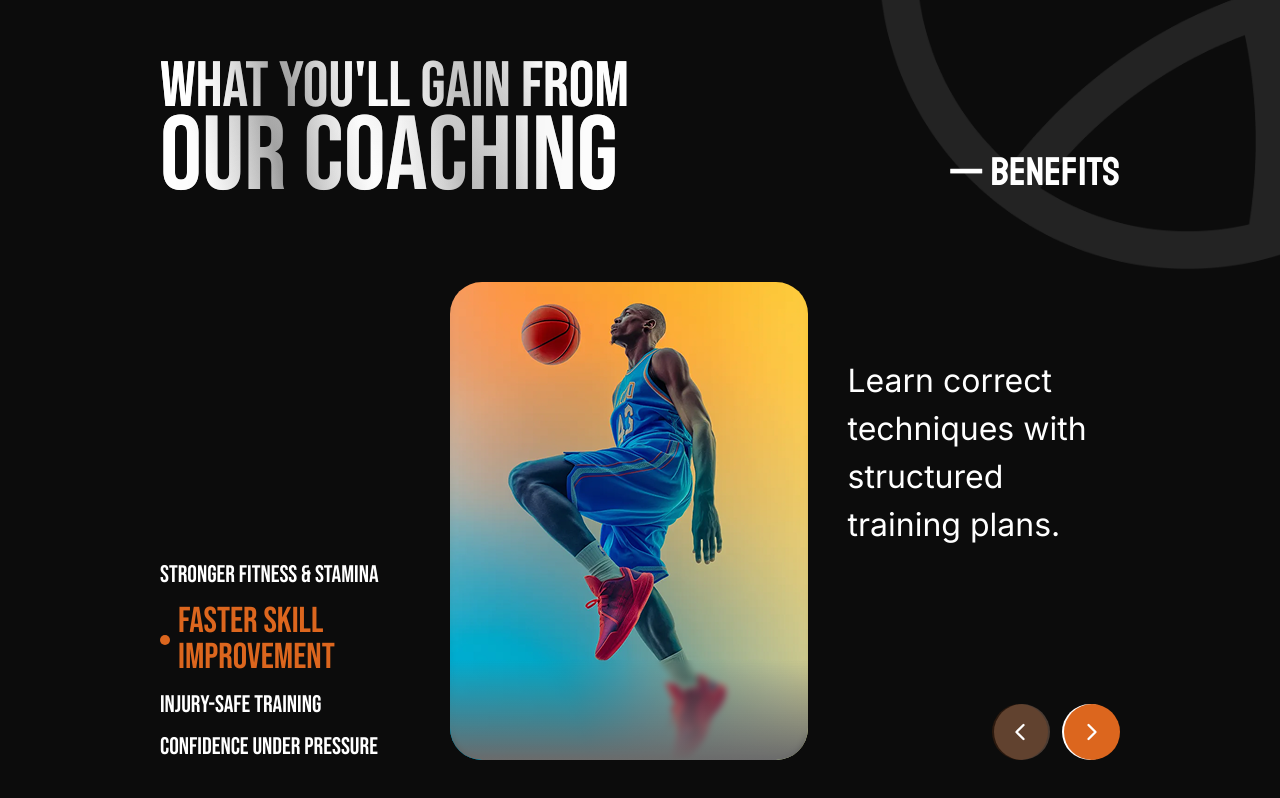
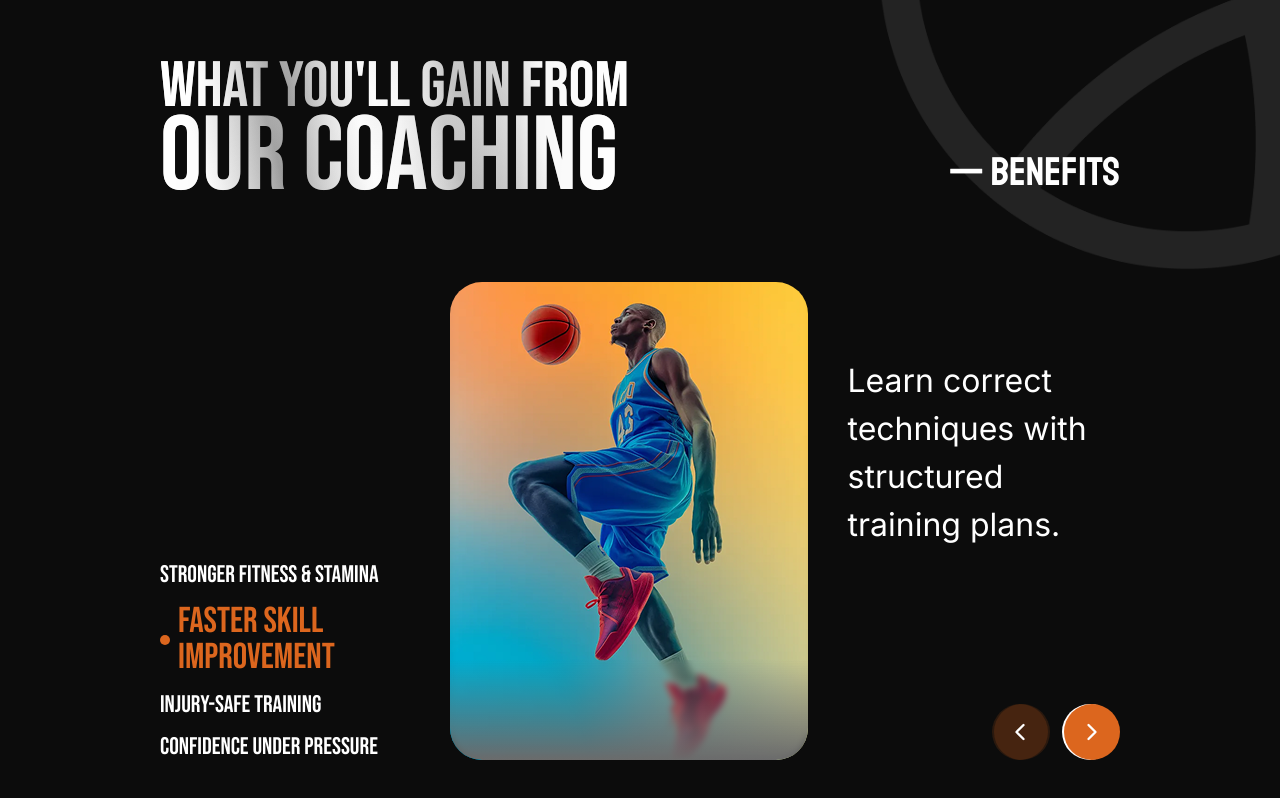
Before and after one commit to tmsakil19/athlexa, a Next.js app: page / in a window 1280 px wide. Shown: the part 1102-1900 px from the top of the page. Built offline with nearby package versions, Linux system fonts and the light colour scheme.

Commit message:
refactor: update background color in ArrowButton component for consistency

```diff
--- a/src/components/ui/ArrowButton.tsx
+++ b/src/components/ui/ArrowButton.tsx
@@ -23,7 +23,7 @@ export function ArrowButton({
       <div
         className={`absolute inset-0 rounded-full ${isActive
           ? "bg-white -translate-x-[2px]"
-          : "bg-[#4b3c33] translate-x-[2px]"
+          : "bg-[#DC661E26] translate-x-[2px]"
           }`}
       />
       {/* Main circle background */}
```
